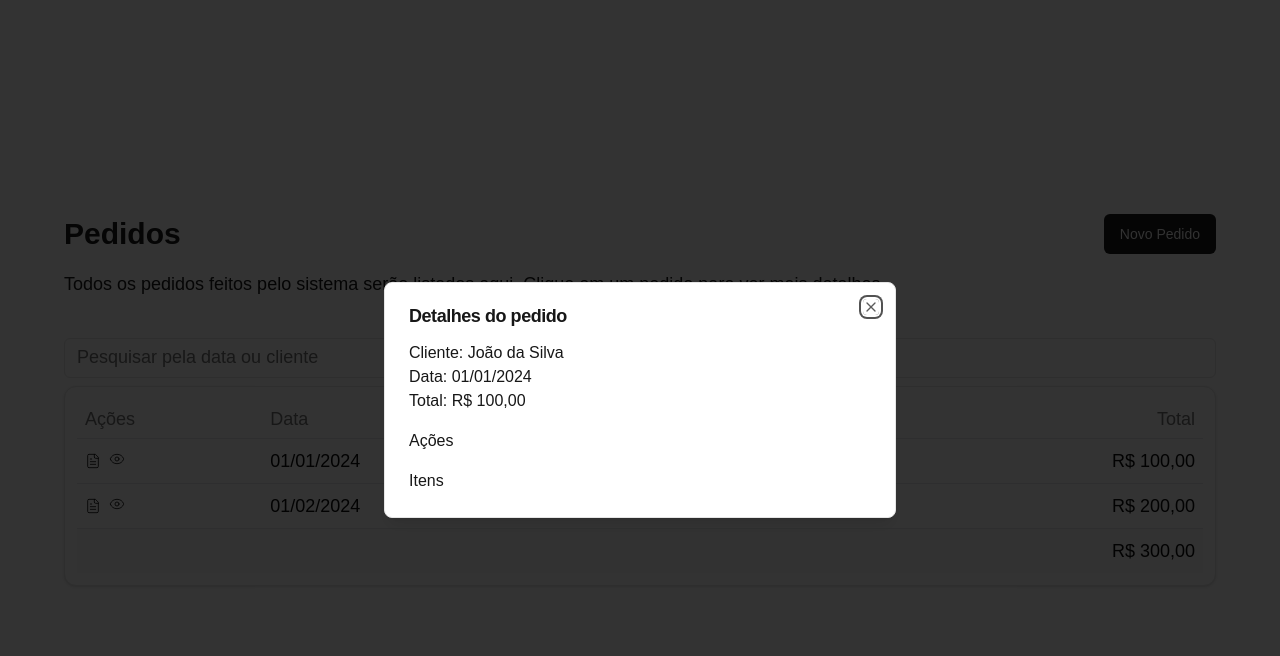
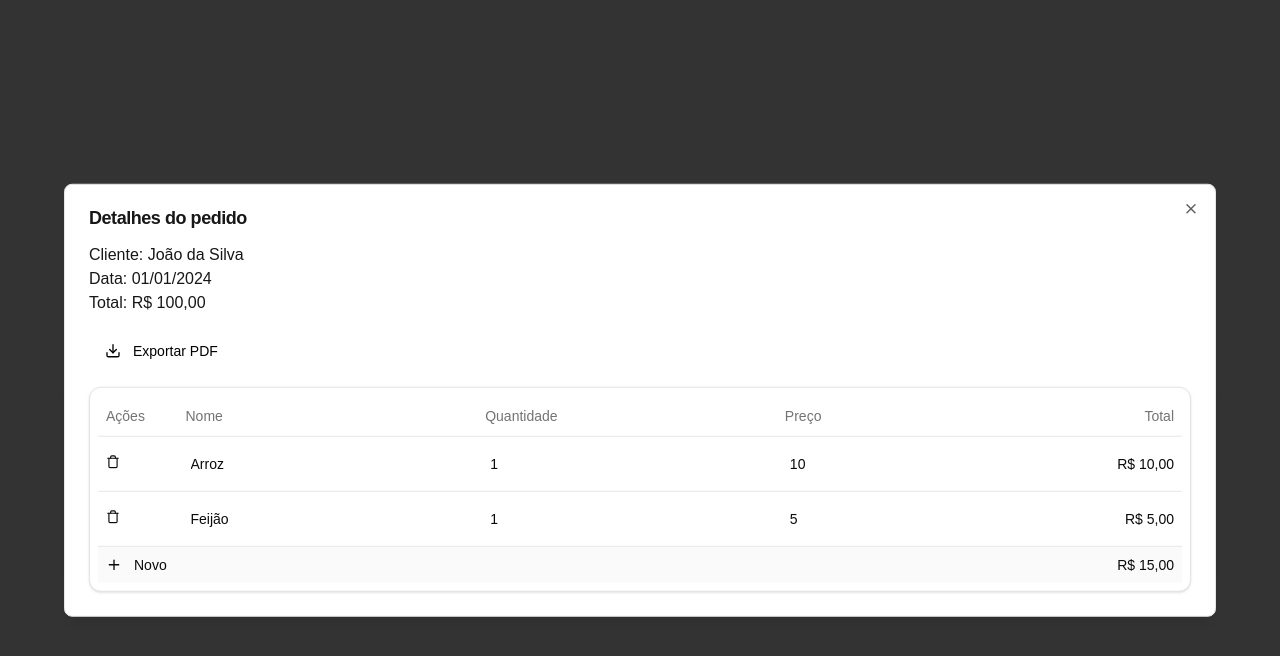
Before and after one commit to Dsfr62/order-app, a Next.js app: page / in a window 1280 px wide. Both pictures are taken after a click on the button 117 px from the left and 461 px from the top of the page. Shown: the top 656 px of the page. Built offline with nearby package versions, Linux system fonts and the light colour scheme.

Commit message:
feat: dialog order items and actions

```diff
--- a/src/app/dialog-order-actions.tsx
+++ b/src/app/dialog-order-actions.tsx
@@ -1,4 +1,7 @@
 "use client";
+
+import { Button } from "@/components/ui/button";
+import { Download } from "lucide-react";
 
 interface DialogOrderActionsProps {
   order: any;
@@ -7,7 +10,14 @@ interface DialogOrderActionsProps {
 export const DialogOrderActions = (props: DialogOrderActionsProps) => {
   return (
     <div>
-      <p>Ações</p>
+      <Button
+        type="button"
+        className="flex gap-3 items-center bg-transparent text-black hover:text-white"
+        onClick={() => alert("Exportando PDF")}
+      >
+        <Download className="w-4 h-4" />
+        Exportar PDF
+      </Button>
     </div>
   );
 };
--- a/src/app/dialog-order-items.tsx
+++ b/src/app/dialog-order-items.tsx
@@ -1,13 +1,144 @@
 "use client";
+import { Card } from "@/components/ui/card";
+import {
+  Table,
+  TableBody,
+  TableCell,
+  TableFooter,
+  TableHead,
+  TableHeader,
+  TableRow,
+} from "@/components/ui/table";
+import {
+  Tooltip,
+  TooltipContent,
+  TooltipProvider,
+  TooltipTrigger,
+} from "@/components/ui/tooltip";
+import { formatBRL } from "@/utils/format-brl";
+import { Plus, Trash } from "lucide-react";
 
 interface DialogOrderItemsProps {
   order: any;
 }
 
 export const DialogOrderItems = (props: DialogOrderItemsProps) => {
+  const inputClassName =
+    "rounded-lg  py-2 px-1 border border-transparent focus:outline-none focus:border hover:border-blue-700 focus:border-neutral-300 active:border-neutral-300 ease-linear transition-all";
+
+  const handleRemoveItem = (index: number) => {
+    if (props.order.items.length === 1) {
+      return alert("O pedido deve ter ao menos um item.");
+    }
+    const newItems = [...props.order.items];
+    newItems.splice(index, 1);
+  };
+
+  const handleNewItem = () => {
+    alert("Novo item");
+  };
+
+  const handleChange = (index: number, key: string, value: string) => {
+    const newItems = [...props.order.items];
+    newItems[index][key] = value;
+  };
+
   return (
-    <div>
-      <p>Itens</p>
-    </div>
+    <Card className="w-full p-2 overflow-auto">
+      <Table>
+        <TableHeader>
+          <TableRow className="">
+            <TableHead>Ações</TableHead>
+            <TableHead>Nome</TableHead>
+            <TableHead>Quantidade</TableHead>
+            <TableHead>Preço</TableHead>
+            <TableHead className="text-right">Total</TableHead>
+          </TableRow>
+        </TableHeader>
+        <TableBody>
+          {props.order.items.map((item: any, index: number) => (
+            <TableRow key={index} className="">
+              <TableCell>
+                <TooltipProvider>
+                  <Tooltip>
+                    <TooltipTrigger type="button">
+                      <Trash
+                        className="w-3.5 h-3.5 ease-linear transition-all hover:text-red-700 cursor-pointer"
+                        onClick={() => handleRemoveItem(index)}
+                      />
+                    </TooltipTrigger>
+                    <TooltipContent className="w-fit ">
+                      <p className="text-center">Remover item do pedido</p>
+                    </TooltipContent>
+                  </Tooltip>
+                </TooltipProvider>
+              </TableCell>
+              <TableCell>
+                <input
+                  type="text"
+                  className={inputClassName}
+                  value={item.product}
+                  onChange={(e) =>
+                    handleChange(index, "product", e.target.value)
+                  }
+                />
+              </TableCell>
+              <TableCell>
+                <input
+                  type="number"
+                  className={inputClassName}
+                  value={item.quantity}
+                  onChange={(e) =>
+                    handleChange(index, "quantity", e.target.value)
+                  }
+                />
+              </TableCell>
+              <TableCell>
+                <input
+                  type="text"
+                  className={inputClassName}
+                  value={item.price}
+                  onChange={(e) => handleChange(index, "price", e.target.value)}
+                />
+              </TableCell>
+              <TableCell className="text-right">
+                {formatBRL(item.price * item.quantity)}
+              </TableCell>
+            </TableRow>
+          ))}
+        </TableBody>
+        <TableFooter>
+          <TableRow className="">
+            <TableCell colSpan={4} onClick={handleNewItem}>
+              <span className="flex items-center gap-3 hover:text-blue-700 cursor-pointer ease-linear transition-all">
+                <Plus className="w-4 h-4" />
+                Novo
+              </span>
+            </TableCell>
+            <TableCell className="text-right">
+              <TooltipProvider>
+                <Tooltip>
+                  <TooltipTrigger>
+                    {formatBRL(
+                      props.order.items.reduce(
+                        (acc: number, item: any) =>
+                          acc + item.price * item.quantity,
+                        0
+                      )
+                    )}
+                  </TooltipTrigger>
+                  <TooltipContent className="w-[264px] ">
+                    <p className="text-center">
+                      O total é calculado multiplicando a quantidade de cada
+                      item pelo seu preço.
+                    </p>
+                  </TooltipContent>
+                </Tooltip>
+              </TooltipProvider>
+            </TableCell>
+          </TableRow>
+        </TableFooter>
+      </Table>
+    </Card>
   );
 };
--- a/src/app/dialog-order.tsx
+++ b/src/app/dialog-order.tsx
@@ -28,7 +28,7 @@ export const DialogOrder = (props: DialogOrderProps) => {
       <DialogTrigger>
         <TooltipProvider>
           <Tooltip>
-            <TooltipTrigger type="button">
+            <TooltipTrigger type="button" asChild>
               <Eye className="w-4 h-4 stroke-[1.25px] ease-linear transition-all hover:text-blue-700 cursor-pointer" />
             </TooltipTrigger>
             <TooltipContent className="w-fit text-lg">
@@ -37,7 +37,7 @@ export const DialogOrder = (props: DialogOrderProps) => {
           </Tooltip>
         </TooltipProvider>
       </DialogTrigger>
-      <DialogContent>
+      <DialogContent className="min-w-[90vw]">
         <DialogHeader>
           <DialogTitle>Detalhes do pedido</DialogTitle>
         </DialogHeader>
--- a/src/app/table-orders.tsx
+++ b/src/app/table-orders.tsx
@@ -60,7 +60,7 @@ export const TableOrders = (props: TableOrdersProps) => {
             {rows.map((row) => (
               <TableRow key={row.id} className="text-lg">
                 <TableCell>
-                  <span className="flex items-center gap-2">
+                  <div className="flex items-center gap-2">
                     <TooltipProvider>
                       <Tooltip>
                         <TooltipTrigger type="button">
@@ -72,7 +72,7 @@ export const TableOrders = (props: TableOrdersProps) => {
                       </Tooltip>
                     </TooltipProvider>
                     <DialogOrder order={row} />
-                  </span>
+                  </div>
                 </TableCell>
                 <TableCell>{row.date}</TableCell>
                 <TableCell>{row.customer}</TableCell>
--- a/src/constants.ts
+++ b/src/constants.ts
@@ -5,6 +5,20 @@ export const db = [
     customer: "João da Silva",
     payment_method: "Dinheiro",
     total: 100,
+    items: [
+      {
+        id: 1,
+        product: "Arroz",
+        quantity: 1,
+        price: 10,
+      },
+      {
+        id: 2,
+        product: "Feijão",
+        quantity: 1,
+        price: 5,
+      },
+    ],
   },
   {
     id: 2,
@@ -12,5 +26,19 @@ export const db = [
     customer: "Maria da Silva",
     payment_method: "Cartão",
     total: 200,
+    items: [
+      {
+        id: 1,
+        product: "Arroz",
+        quantity: 1,
+        price: 10,
+      },
+      {
+        id: 2,
+        product: "Feijão",
+        quantity: 1,
+        price: 5,
+      },
+    ],
   },
 ];
```
